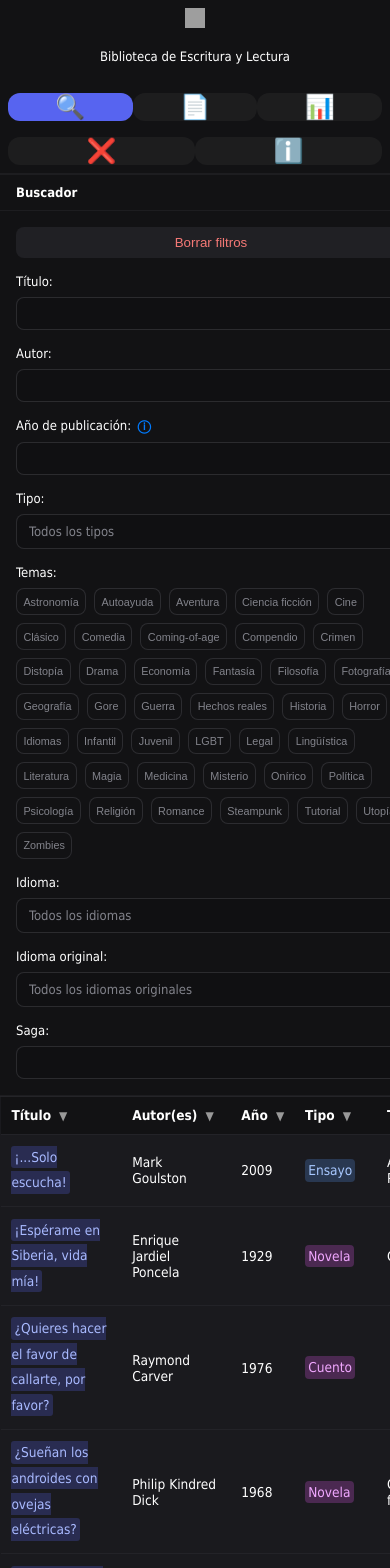
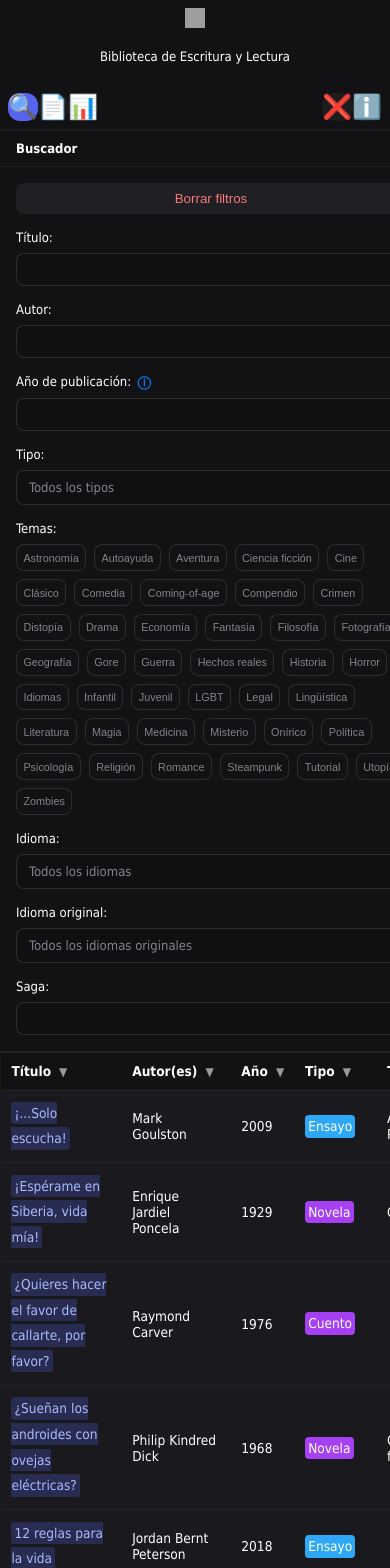
Before and after one commit to EscrituraYLectura/biblioteca, a Next.js app: page /buscador in a window 390 px wide. Shown: the top 1568 px of the page. Built offline with nearby package versions, Linux system fonts and the light colour scheme; grey boxes are pictures that could not be loaded; a web font is replaced by a local one.

Commit message:
Move styles to correspondent folders

```diff
--- a/styles/global.scss
+++ b/styles/global.scss
@@ -274,18 +274,15 @@ tbody tr {
 }
 
 .estilo-tipo-morado {
-    background-color: #4b2951;
-    color: #f1a8ff;
+    background-color: #a541f2;
 }
 
 .estilo-tipo-azul {
-    background-color: #293851;
-    color: #a8c8ff;
+    background-color: #2ea7f6;
 }
 
 .estilo-tipo-verde {
-    background-color: #3a5129;
-    color: #caffa8;
+    background-color: #95e847;
 }
 
 // TOOLTIP
@@ -684,6 +681,7 @@ tbody tr {
     }
 
     .navbar {
+        flex-direction: row;
         width: 100%;
         height: auto;
         border-right: none;
```
Also changed, not shown: styles/components/navbar.module.scss (added), styles/components/popup.module.scss (added), styles/components/tooltip.module.scss (added), styles/components/topbar.module.scss (added), styles/pages/buscador.module.scss (added), styles/pages/estadisticas.module.scss (added), styles/pages/indices.module.scss (added).
